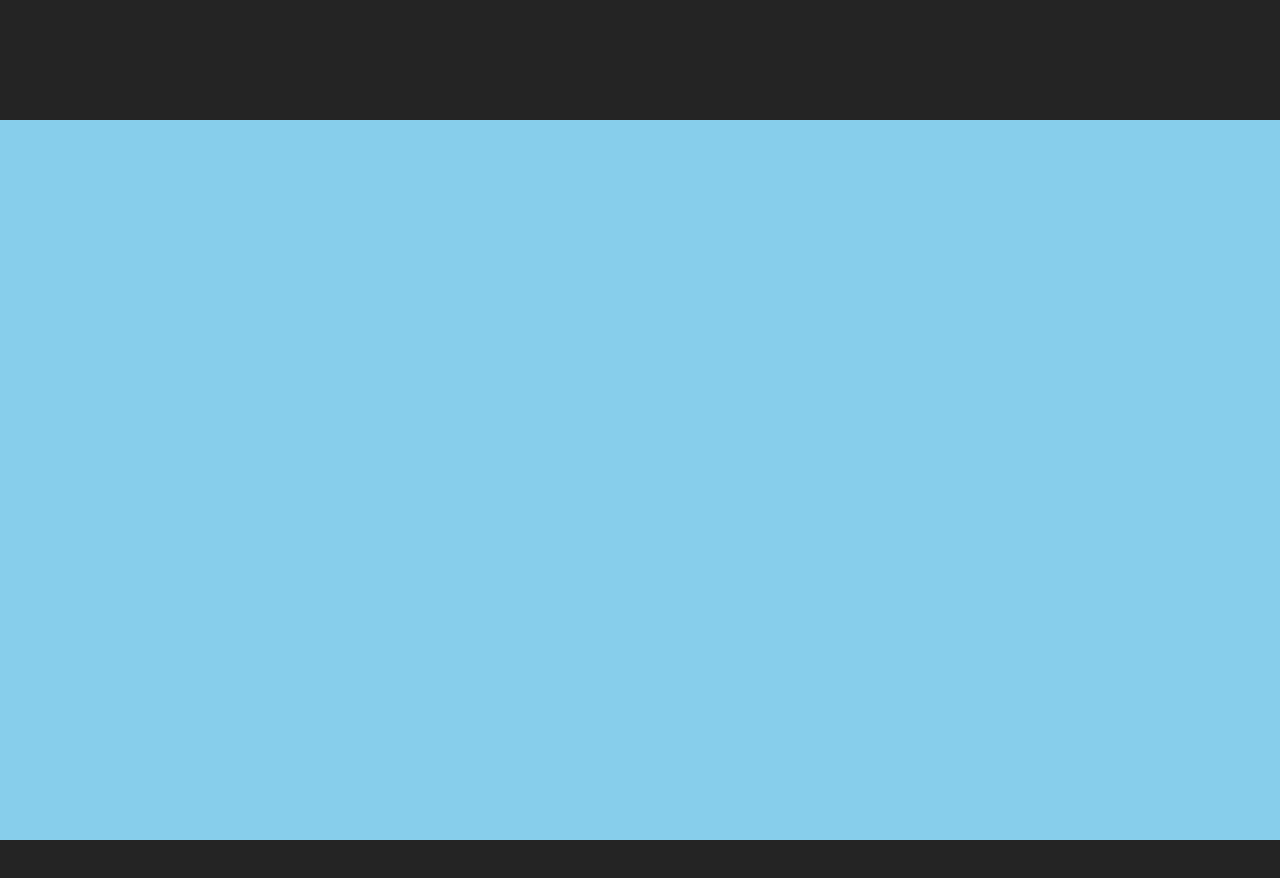
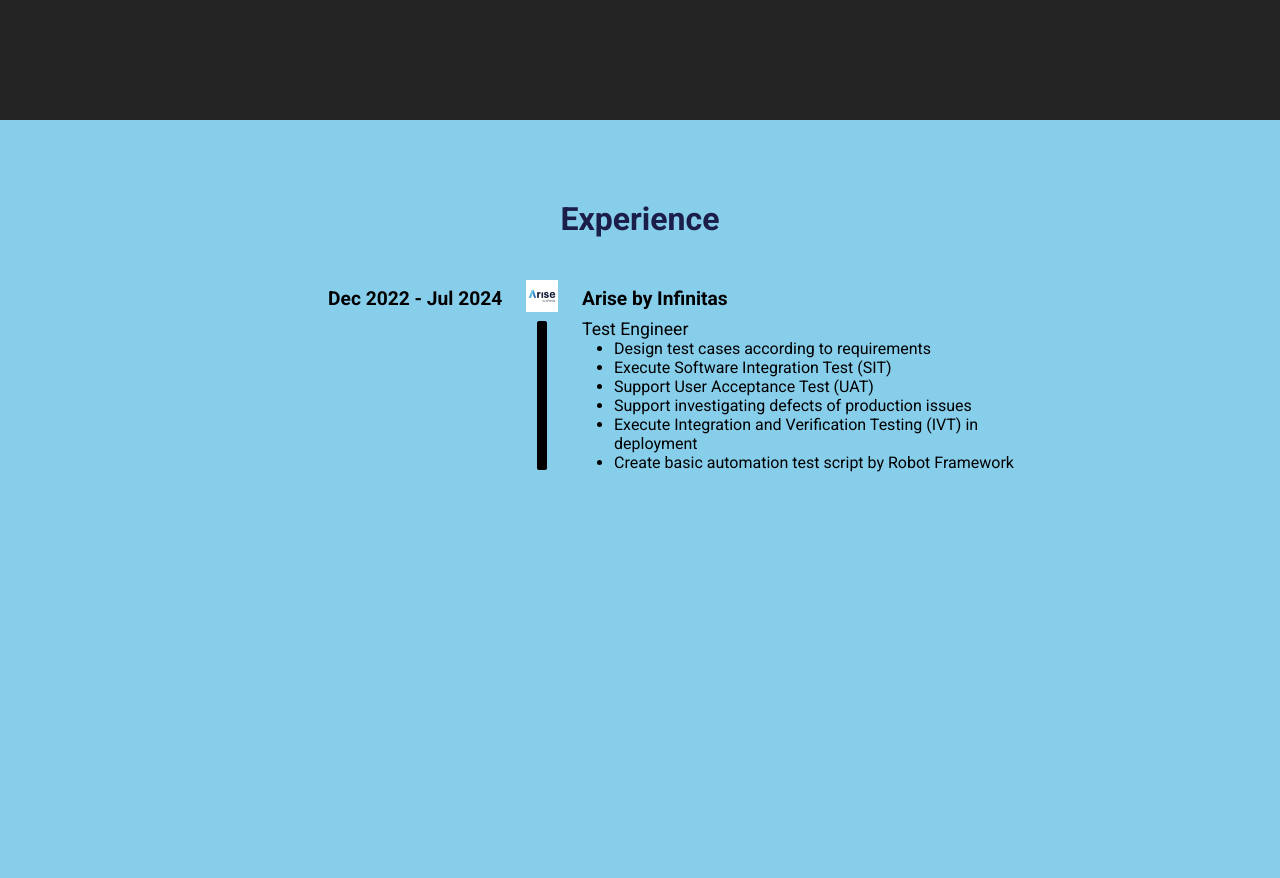
Before and after one commit to biogolf10457/portfolio-react, a React (Create React App) app: page / in a window 1280 px wide. Shown: the part 680-1558 px from the top of the page. Before the commit the page ends 1520 px from the top, so only its background shows below. Built offline with nearby package versions, Linux system fonts and the light colour scheme.

Commit message:
add work experience section

```diff
--- a/public/style.css
+++ b/public/style.css
@@ -3,7 +3,6 @@
     padding: 0;
     box-sizing: border-box;
     font-family: "Roboto", sans-serif;
-    color: rgb(227, 235, 238);
     text-decoration: none;
 }
 
--- a/src/App.js
+++ b/src/App.js
@@ -1,13 +1,13 @@
 import Navbar from "./components/Navbar/Navbar.js";
 import Header from "./components/Header/Header.js";
-import Content from "./components/Content/Content.js";
+import Experience from "./components/Experience/Experience.js";
 
 function App() {
   return (
     <div className="App">
       <Navbar />
       <Header />
-      <Content />
+      <Experience />
     </div>
   );
 }
--- a/src/components/Content/Content.css
+++ /dev/null
@@ -1,7 +0,0 @@
-.content {
-    position: relative;
-    min-height: calc(100vh - 5rem);
-    width: 100%;
-    background-color: skyblue;
-    z-index: 1;
-  }
--- a/src/components/Content/Content.js
+++ /dev/null
@@ -1,12 +0,0 @@
-import React from 'react';
-import './Content.css';
-
-const Content = () => {
-    return (
-        <div className='content'>
-
-        </div>
-    );
-}
-
-export default Content;
--- /dev/null
+++ b/src/components/Experience/Experience.css
@@ -0,0 +1,61 @@
+.experinceContainer {
+    position: relative;
+    min-height: 100vh;
+    width: 100%;
+    padding: 5rem 20vw;
+    background-color: skyblue;
+    z-index: 1;
+  }
+
+.title{
+  text-align: center;
+  color: rgb(27, 30, 72);
+  padding-bottom: 2.5rem;
+}
+
+.works {
+  width: 100%;
+  font-size: 1.2rem;
+}
+
+.worksDate {
+  font-weight: bold;
+  text-align: right;
+  padding-right: 1rem;
+}
+
+.worksLogo {
+  text-align: center;
+}
+
+.worksName {
+  font-weight: bold;
+  padding-left: 1rem;
+  width: 60%;
+}
+
+.worksDescription {
+  font-size: 1.1rem;
+  padding-left: 1rem;
+  width: 60%;
+}
+
+.worksDescription>ul {
+  font-size: 1rem;
+  padding-left: 2rem;
+}
+
+.timelineBarContainer {
+  position: relative;
+}
+
+.timelineBar {
+  width: 10px;
+  position:absolute;
+  top: 2px;
+  bottom: 2px;
+  left: 50%;
+  transform: translate(-50%, 0);
+  background-color: black;
+  border-radius: 2px;
+}
--- /dev/null
+++ b/src/components/Experience/Experience.js
@@ -0,0 +1,35 @@
+import React from 'react';
+import './Experience.css';
+import logo from '../../assets/companyLogo/arise.jpg';
+
+const Content = () => {
+    return (
+        <div className='experinceContainer'>
+            <h1 className='title'>Experience</h1>
+            <table className='works'>
+                <tr>
+                    <td className='worksDate'>Dec 2022 - Jul 2024</td>
+                    <td className='worksLogo'><img src={logo} alt="arise" width={'32px'} /></td>
+                    <td className='worksName'>Arise by Infinitas</td>
+                </tr>
+                <tr>
+                    <td></td>
+                    <td className='timelineBarContainer'><div className='timelineBar'></div></td>
+                    <td className='worksDescription'>
+                        <div>Test Engineer</div>
+                        <ul>
+                            <li>Design test cases according to requirements</li>
+                            <li>Execute Software Integration Test (SIT)</li>
+                            <li>Support User Acceptance Test (UAT)</li>
+                            <li>Support investigating defects of production issues</li>
+                            <li>Execute Integration and Verification Testing (IVT) in deployment</li>
+                            <li>Create basic automation test script by Robot Framework</li>
+                        </ul>
+                    </td>
+                </tr>
+            </table>
+        </div>
+    );
+}
+
+export default Content;
--- a/src/components/Header/Header.css
+++ b/src/components/Header/Header.css
@@ -6,6 +6,7 @@
     width: 100%;
     transform-style: preserve-3d;
     z-index: -1;
+    color: rgb(227, 235, 238);
 }
 
 .headerTitle {
--- a/src/components/Navbar/Navbar.css
+++ b/src/components/Navbar/Navbar.css
@@ -10,6 +10,7 @@
     top: 0;
     z-index: 3;
     background-color: rgb(13, 23, 68, 0.5);
+    color: rgb(227, 235, 238);
 }
 
 .navMenu {
```
Also changed, not shown: src/assets/companyLogo/arise.jpg (added).
